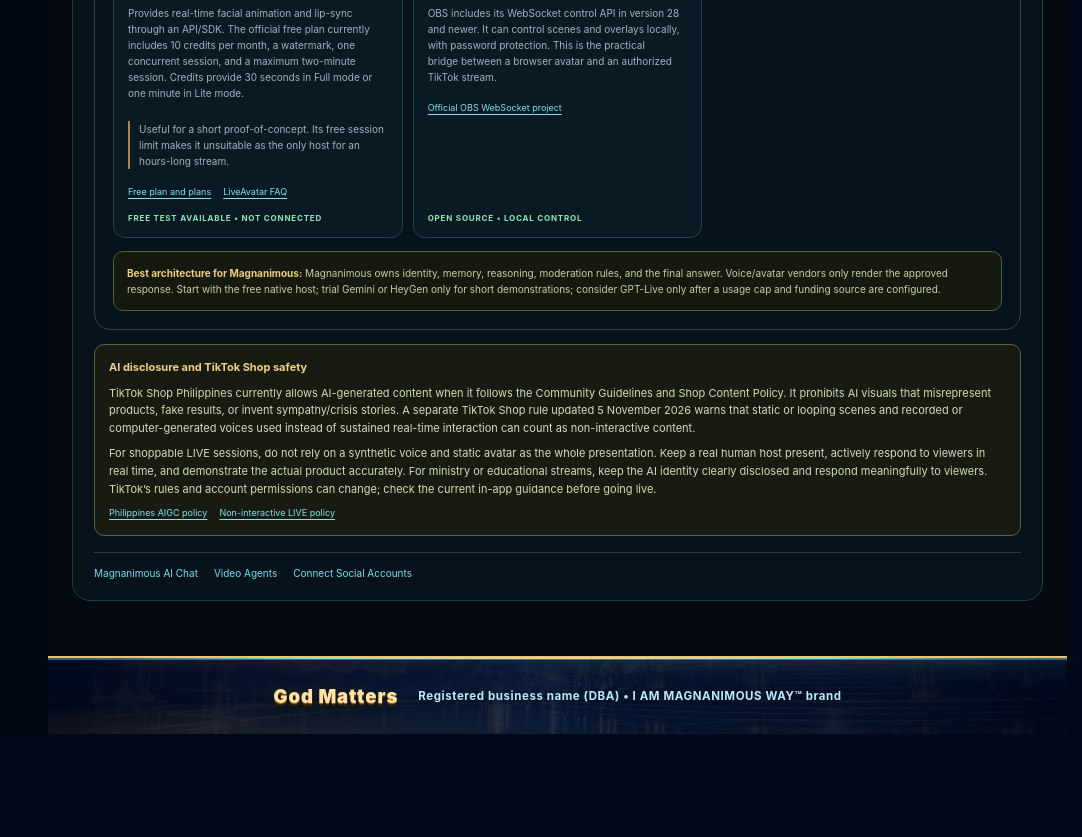
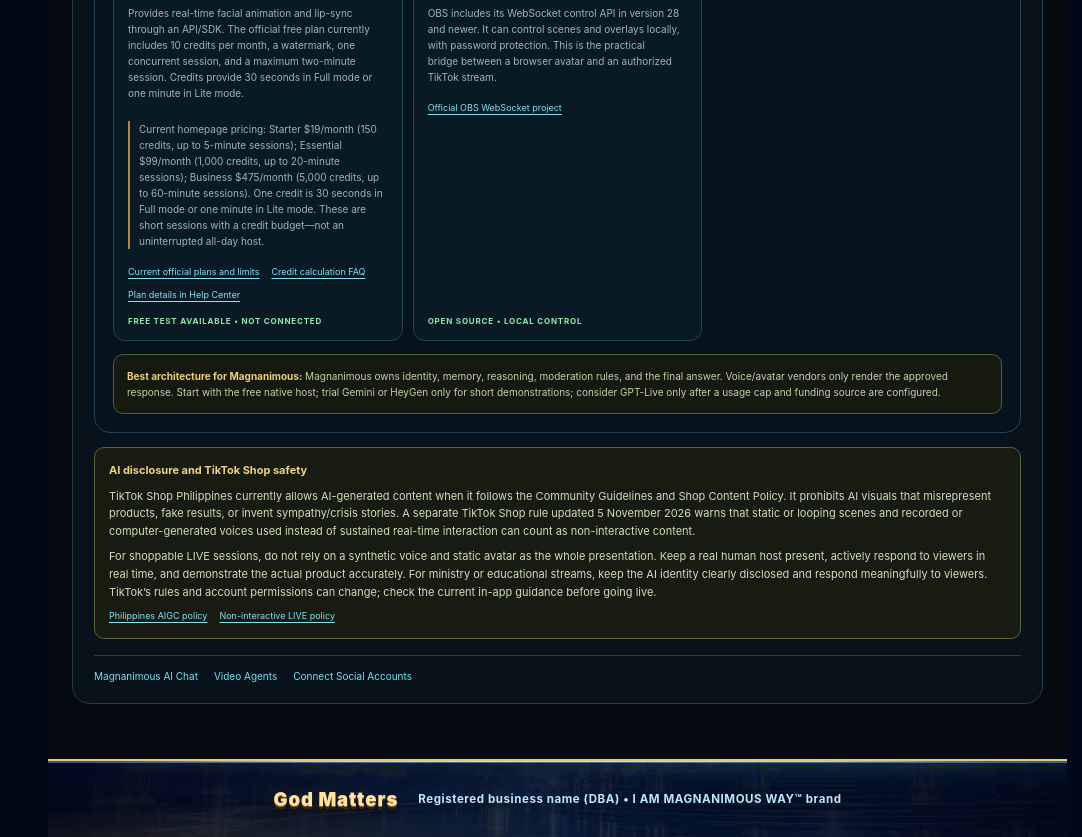
Before and after one commit to IAMGodmatters/IAMMagnanimousway.js, a Next.js app in the folder frontend/: page /tiktok-live in a window 1280 px wide. Shown: the part 2260-3097 px from the top of the page, without its empty margins (198-1280 px from the left). Before the commit the page ends 2994 px from the top, so only its background shows below. Built offline with nearby package versions, Linux system fonts and the light colour scheme; no server answers.

Commit message:
Show verified LiveAvatar paid tiers and session limits

```diff
--- a/frontend/app/tiktok-live/page.tsx
+++ b/frontend/app/tiktok-live/page.tsx
@@ -247,8 +247,8 @@ export default function TikTokLiveHost() {
               <span className="techTag">READY-MADE TALKING AVATAR</span>
               <h3>HeyGen LiveAvatar</h3>
               <p>Provides real-time facial animation and lip-sync through an API/SDK. The official free plan currently includes 10 credits per month, a watermark, one concurrent session, and a maximum two-minute session. Credits provide 30 seconds in Full mode or one minute in Lite mode.</p>
-              <p className="techNote">Useful for a short proof-of-concept. Its free session limit makes it unsuitable as the only host for an hours-long stream.</p>
-              <div className="techLinks"><a href="https://www.liveavatar.com/" target="_blank" rel="noreferrer">Free plan and plans</a><a href="https://help.heygen.com/en/articles/12758866-liveavatar-faq" target="_blank" rel="noreferrer">LiveAvatar FAQ</a></div>
+              <p className="techNote">Current homepage pricing: Starter $19/month (150 credits, up to 5-minute sessions); Essential $99/month (1,000 credits, up to 20-minute sessions); Business $475/month (5,000 credits, up to 60-minute sessions). One credit is 30 seconds in Full mode or one minute in Lite mode. These are short sessions with a credit budget—not an uninterrupted all-day host.</p>
+              <div className="techLinks"><a href="https://www.liveavatar.com/" target="_blank" rel="noreferrer">Current official plans and limits</a><a href="https://help.heygen.com/en/articles/12758866-liveavatar-faq" target="_blank" rel="noreferrer">Credit calculation FAQ</a><a href="https://help.heygen.com/en/articles/12758516-introducing-liveavatar" target="_blank" rel="noreferrer">Plan details in Help Center</a></div>
               <b className="techStatus">FREE TEST AVAILABLE • NOT CONNECTED</b>
             </article>
             <article className="techCard">
```
